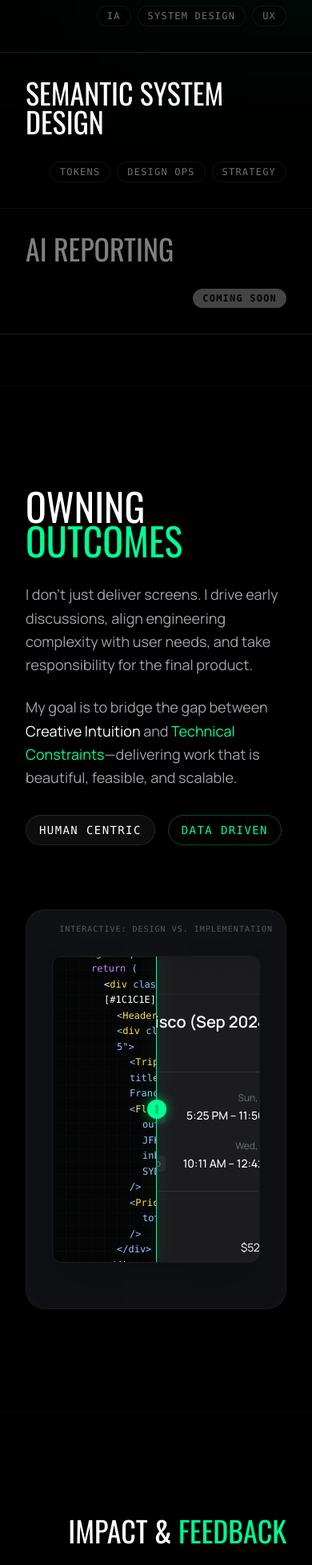
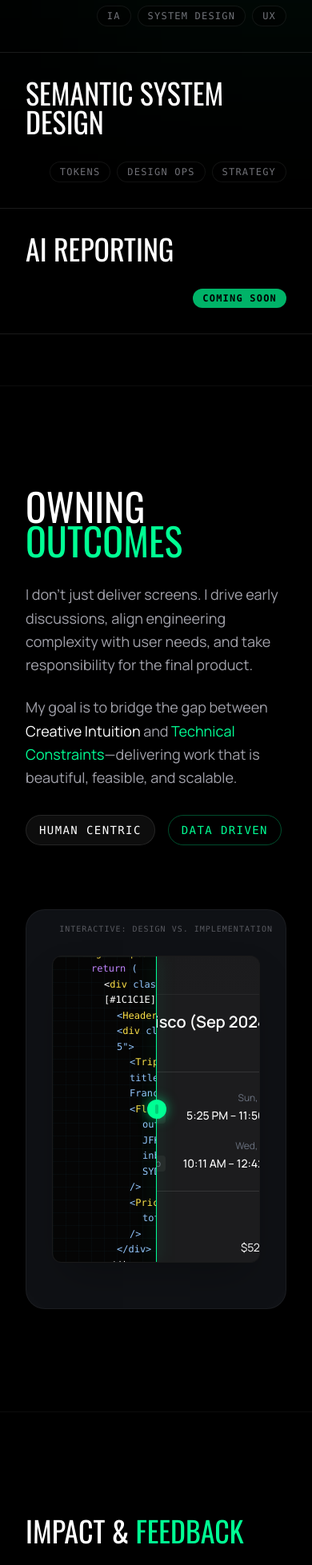
Before and after one commit to DesRati/Portfolio, a Next.js app: page / in a window 390 px wide. Shown: the part 1321-3278 px from the top of the page at 80% size. Built offline with nearby package versions, Linux system fonts and the light colour scheme.

Commit message:
feat: Enhance responsive layouts and typography across Impact, SelectedWork, project detail, and Footer components, and enable hover effects for all selected work items.

```diff
--- a/app/components/Footer.jsx
+++ b/app/components/Footer.jsx
@@ -11,7 +11,7 @@ const Footer = () => {
 
     return (
         <footer className="py-20 bg-void border-t border-white/5">
-            <div className="container mx-auto px-8 max-w-7xl flex flex-col md:flex-row justify-between items-end">
+            <div className="container mx-auto px-8 max-w-7xl flex flex-col md:flex-row justify-between md:items-end gap-12 md:gap-0">
                 <div>
                     <h2 className="font-display text-5xl md:text-8xl text-ice leading-[0.8] mb-8">
                         LET'S <br />
@@ -22,8 +22,8 @@ const Footer = () => {
                     </p>
                 </div>
 
-                <div className="flex flex-col items-end gap-6 mt-12 md:mt-0">
-                    <div className="flex gap-8">
+                <div className="flex flex-col items-start md:items-end gap-6">
+                    <div className="flex flex-wrap gap-8">
                         {socialLinks.map((link) => (
                             <a
                                 key={link.name}
--- a/app/components/Impact.jsx
+++ b/app/components/Impact.jsx
@@ -18,7 +18,7 @@ const Impact = () => {
     return (
         <section className="py-32 bg-void border-t border-white/5">
             <div className="container mx-auto px-8 max-w-7xl">
-                <div className="flex flex-col md:flex-row justify-between items-end mb-16">
+                <div className="flex flex-col md:flex-row justify-between items-start md:items-end mb-16">
                     <h2 className="font-display text-4xl md:text-6xl text-ice">
                         IMPACT & <span className="text-neon">FEEDBACK</span>
                     </h2>
--- a/app/components/SelectedWork.jsx
+++ b/app/components/SelectedWork.jsx
@@ -22,21 +22,18 @@ const ProjectItem = ({ project, index }) => {
     return (
         <Wrapper {...wrapperProps}>
             <motion.div
-                className={`relative py-8 md:py-12 border-t border-white/10 overflow-hidden ${isComingSoon ? 'opacity-50 grayscale' : ''}`}
+                className={`relative py-8 md:py-12 border-t border-white/10 overflow-hidden`}
                 initial="initial"
-                whileHover={isComingSoon ? "initial" : "hover"} // Disable hover animation for coming soon
-                onMouseMove={!isComingSoon ? handleMouseMove : undefined}
+                whileHover="hover"
+                onMouseMove={handleMouseMove}
             >
-                {/* 1. Subtle Ambient Glow (Fixed) - Disabled for Coming Soon */}
-                {!isComingSoon && (
+                {/* 1. Subtle Ambient Glow (Fixed) */}
                 <motion.div
                     className="absolute inset-0 opacity-0 group-hover:opacity-20 transition-opacity duration-700 ease-out"
                     style={{ background: project.gradient }}
                 />
-                )}
 
-                {/* 2. Mouse Follow Spotlight (Polished) - Disabled for Coming Soon */}
-                {!isComingSoon && (
+                {/* 2. Mouse Follow Spotlight (Polished) */}
                 <motion.div
                     className="absolute -inset-px rounded-xl opacity-0 group-hover:opacity-100 transition duration-300"
                     style={{
@@ -49,7 +46,6 @@ const ProjectItem = ({ project, index }) => {
                     `
                     }}
                 />
-                )}
 
                 {/* Content Grid */}
                 <div className="container mx-auto px-8 relative z-10 grid grid-cols-1 md:grid-cols-12 gap-8 items-center pointer-events-none">
--- a/app/work/[slug]/page.js
+++ b/app/work/[slug]/page.js
@@ -58,11 +58,11 @@ export default function ProjectPage() {
             <div ref={containerRef} className="relative z-10">
 
                 {/* HERO SECTION */}
-                <section className="relative min-h-[70vh] md:min-h-[90vh] flex flex-col justify-end pb-20 md:pb-32 px-6 md:px-8 pt-40 md:pt-40">
+                <section className="relative min-h-[85vh] md:min-h-[90vh] flex flex-col justify-end pb-24 md:pb-32 px-6 md:px-8 pt-48 md:pt-40">
                     <motion.div style={{ y: yHero, opacity: opacityHero }} className="container mx-auto">
                         <div className="flex flex-col gap-6">
                             {/* Tags/Links Row */}
-                            <div className="flex flex-wrap items-center justify-between mb-4">
+                            <div className="flex flex-col md:flex-row md:items-center justify-between mb-8 md:mb-4 gap-y-6 md:gap-y-0">
                                 <div className="flex items-center gap-6">
                                     <div className="font-mono text-neon tracking-widest uppercase text-sm">
                                         PROJECT 0{Object.keys(projects).indexOf(slug) + 1}
@@ -96,11 +96,11 @@ export default function ProjectPage() {
                             </div>
 
                             {/* Massive Title */}
-                            <h1 className="font-display font-bold text-[15vw] md:text-[10vw] leading-[0.85] tracking-tighter text-ice mix-blend-overlay break-words">
+                            <h1 className="font-display font-bold text-[18vw] md:text-[10vw] leading-[0.8] tracking-tighter text-ice mix-blend-overlay break-words mt-4 md:mt-0">
                                 {project.hero.title}
                             </h1>
 
-                            <p className="font-sans text-2xl md:text-3xl text-mist max-w-3xl mt-8 font-light leading-relaxed">
+                            <p className="font-sans text-xl md:text-3xl text-mist max-w-3xl mt-6 md:mt-8 font-light leading-relaxed">
                                 {project.hero.subtitle}
                             </p>
                         </div>
```
Lines whose indentation alone changed are shown as unchanged.
